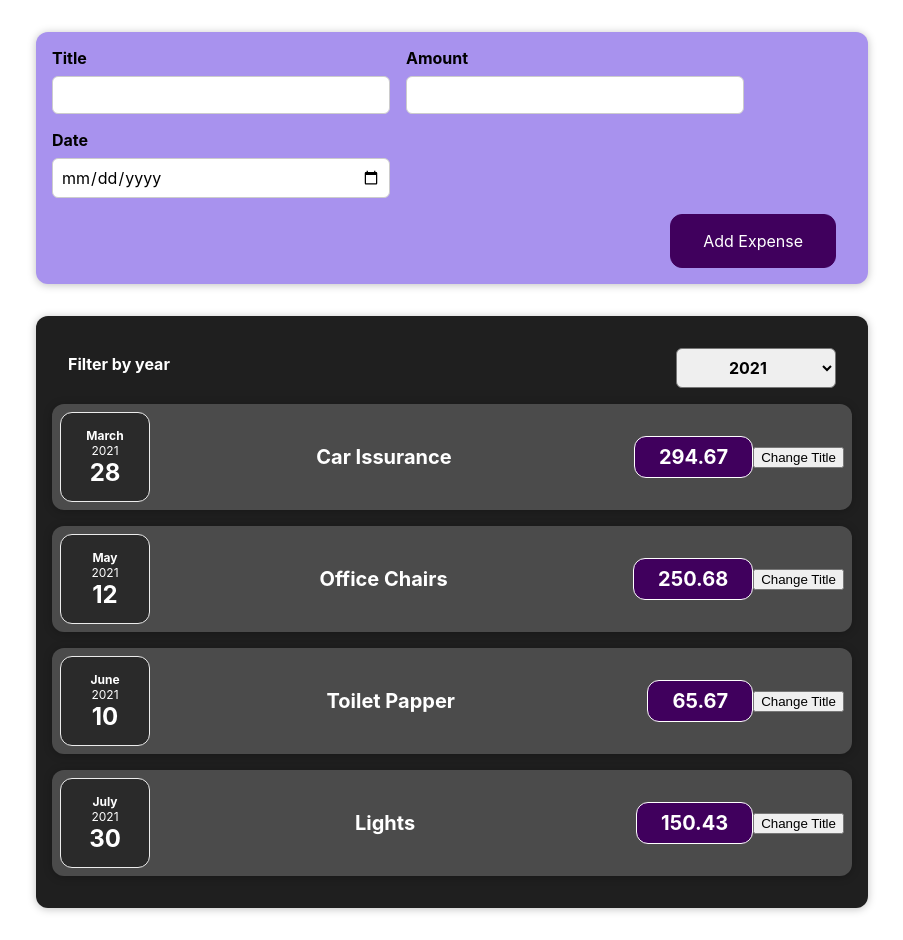
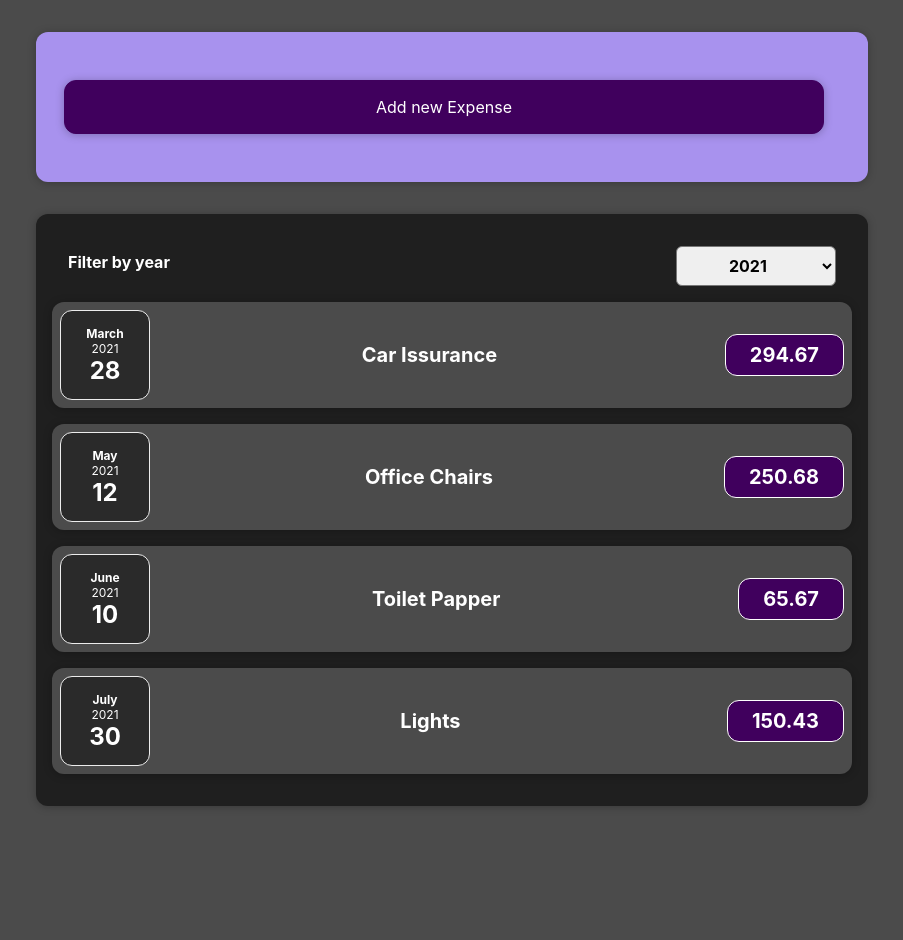
Before and after one commit to robinucar/expensesTracker, a React (Create React App) app: page / in a window 1280 px wide. Shown: the whole page, without its empty margins (188-1091 px from the left). After the commit the page ends 838 px from the top, so only its background shows below. Built offline with nearby package versions, Linux system fonts and the light colour scheme.

Commit message:
not expenses message and render form conditionally

```diff
--- a/src/components/Expenses/Expenses.js
+++ b/src/components/Expenses/Expenses.js
@@ -1,6 +1,7 @@
 import React, { useState } from 'react';
 import './Expenses.css';
-import ExpensesItem from '../ExpensesItem/ExpensesItem';
+
+import ExpensesList from '../ExpensesList/ExpensesList';
 import Card from '../Card/Card';
 import ExpensesFilter from '../ExpenseFilter/ExpenseFilter';
 
@@ -14,21 +15,14 @@ const Expenses = ({ data }) => {
   const filteredExpenses = data.filter((expense) => {
     return expense.date.getFullYear().toString() === filteredYear;
   });
+
   return (
     <Card className='expenses'>
       <ExpensesFilter
         selected={filteredYear}
         onChangeFilter={filterExpenseHandler}
       />
-
-      {filteredExpenses.map((expense) => (
-        <ExpensesItem
-          key={expense.id}
-          title={expense.title}
-          amount={expense.amount}
-          date={expense.date}
-        />
-      ))}
+      <ExpensesList data={filteredExpenses} />
     </Card>
   );
 };
--- a/src/components/ExpensesItem/ExpensesItem.js
+++ b/src/components/ExpensesItem/ExpensesItem.js
@@ -4,19 +4,16 @@ import ExpensesDate from '../ExpensesDate/ExpensesDate';
 import './ExpenseItem.css';
 
 const ExpensesItem = ({ date, title, amount }) => {
-  const [titleState, setTitleState] = useState(title);
-  const changeTitleHandler = () => {
-    setTitleState('This is a new title');
-  };
   return (
+    <li>
       <Card className='expense-item'>
         <ExpensesDate date={date} />
         <div className='expense-item__description'>
-        <h2>{titleState}</h2>
+          <h2>{title}</h2>
           <div className='expense-item__price'>{amount}</div>
         </div>
-      <button onClick={changeTitleHandler}>Change Title</button>
       </Card>
+    </li>
   );
 };
 
--- /dev/null
+++ b/src/components/ExpensesList/ExpensesList.css
@@ -0,0 +1,9 @@
+.expenses-list {
+  list-style: none;
+  padding: 0;
+}
+
+.expenses-list__fallback {
+  color: #fff;
+  text-align: center;
+}
--- /dev/null
+++ b/src/components/ExpensesList/ExpensesList.js
@@ -0,0 +1,25 @@
+import React from 'react';
+import ExpensesItem from '../ExpensesItem/ExpensesItem';
+import './ExpensesList.css';
+
+const ExpensesList = ({ data }) => {
+  return (
+    <div>
+      <ul className='expenses-list'>
+        {data.map((expense) => (
+          <ExpensesItem
+            key={expense.id}
+            title={expense.title}
+            amount={expense.amount}
+            date={expense.date}
+          />
+        ))}
+      </ul>
+      {data.length === 0 && (
+        <h2 className='expenses-list__fallback'> Found no expenses.</h2>
+      )}
+    </div>
+  );
+};
+
+export default ExpensesList;
--- a/src/components/Form/ExpenseForm/ExpenseForm.js
+++ b/src/components/Form/ExpenseForm/ExpenseForm.js
@@ -1,7 +1,7 @@
 import React, { useState } from 'react';
 import './ExpenseForm.css';
 
-const ExpenseForm = ({ onSaveExpenseData }) => {
+const ExpenseForm = ({ onSaveExpenseData, onCancelData }) => {
   const [enteredTitle, setEnteredTitle] = useState('');
   const [enteredAmount, setEnteredAmount] = useState('');
   const [enteredDate, setEnteredDate] = useState('');
@@ -63,6 +63,9 @@ const ExpenseForm = ({ onSaveExpenseData }) => {
         </div>
       </div>
       <div className='new-expense__actions'>
+        <button type='button' onClick={onCancelData}>
+          Cancel
+        </button>
         <button type='submit'>Add Expense</button>
       </div>
     </form>
--- a/src/components/NewExpense/NewExpense.js
+++ b/src/components/NewExpense/NewExpense.js
@@ -1,19 +1,39 @@
-import React from 'react';
+import React, { useState } from 'react';
 import './NewExpense.css';
 import ExpenseForm from '../Form/ExpenseForm/ExpenseForm';
 
 const NewExpense = ({ onAddExpenseHandler }) => {
+  const [isEditing, setIsEditing] = useState(false);
   const saveExpenseDataHandler = (enteredExpenseData) => {
     const expenseData = {
       ...enteredExpenseData,
       id: Math.random().toString(),
     };
     onAddExpenseHandler(expenseData);
+    setIsEditing(false);
+  };
+
+  const startEditingHandler = () => {
+    setIsEditing(true);
+  };
+
+  const stopEditingHandler = () => {
+    setIsEditing(false);
   };
 
   return (
     <div className='new-expense'>
-      <ExpenseForm onSaveExpenseData={saveExpenseDataHandler} />
+      {!isEditing && (
+        <button className='new-expense button' onClick={startEditingHandler}>
+          Add new Expense
+        </button>
+      )}
+      {isEditing && (
+        <ExpenseForm
+          onSaveExpenseData={saveExpenseDataHandler}
+          onCancelData={stopEditingHandler}
+        />
+      )}
     </div>
   );
 };
--- a/src/index.css
+++ b/src/index.css
@@ -5,6 +5,7 @@ body {
     sans-serif;
   -webkit-font-smoothing: antialiased;
   -moz-osx-font-smoothing: grayscale;
+  background-color: #4b4b4b;
 }
 
 code {
```
Lines whose indentation alone changed are shown as unchanged.
